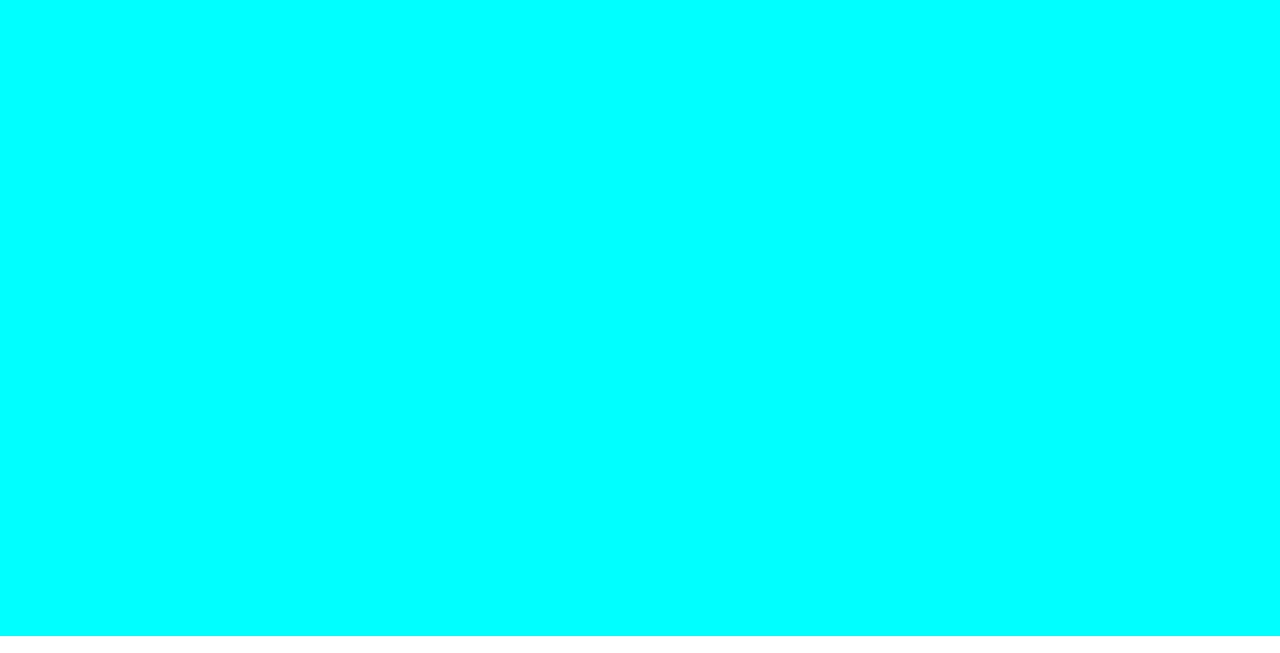
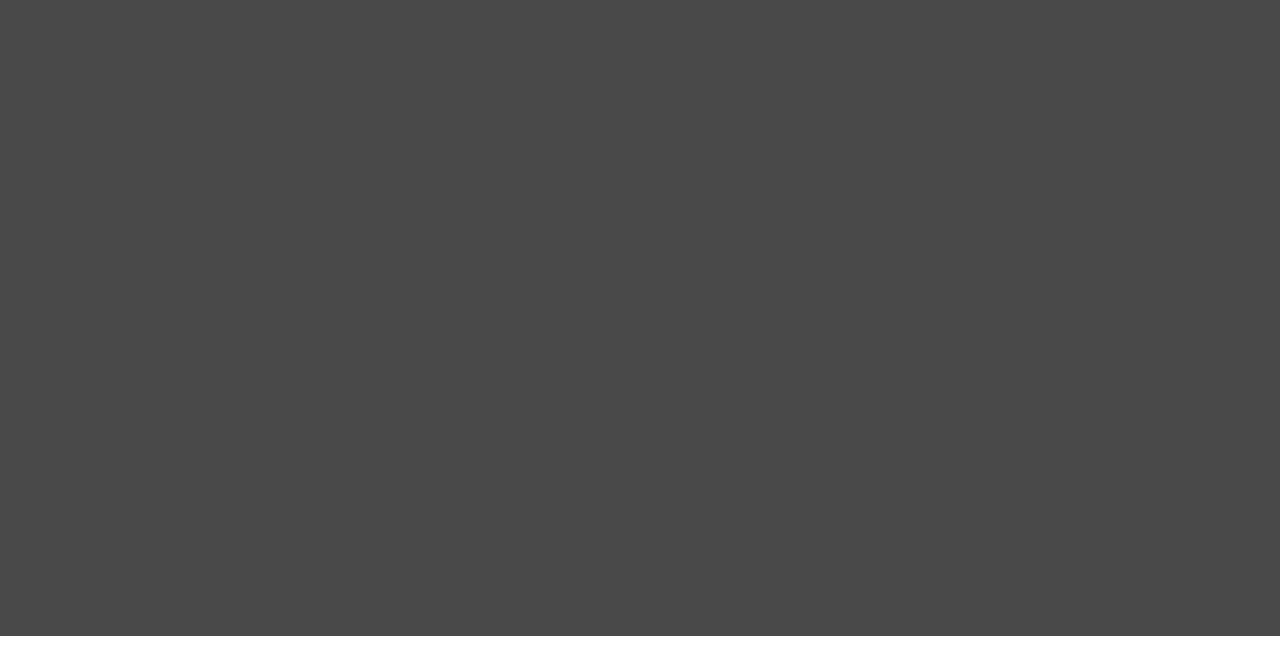
Before and after one commit to cameronjamesw/love-running, a plain HTML site: page index.html in a window 1280 px wide. Shown: the part 96-749 px from the top of the page. Drawn offline with nearby package versions, Linux system fonts and the light colour scheme.

Commit message:
updated main background color

```diff
--- a/assets/css/style.css
+++ b/assets/css/style.css
@@ -87,7 +87,7 @@ nav {
 
 /* Main Content Styles */
 main {
-    background-color: aqua;
+    background-color: #494949;
     flex: 1 0 auto;
     font-family: 'lato', sans-serif;
     margin-top: 47px;
```
